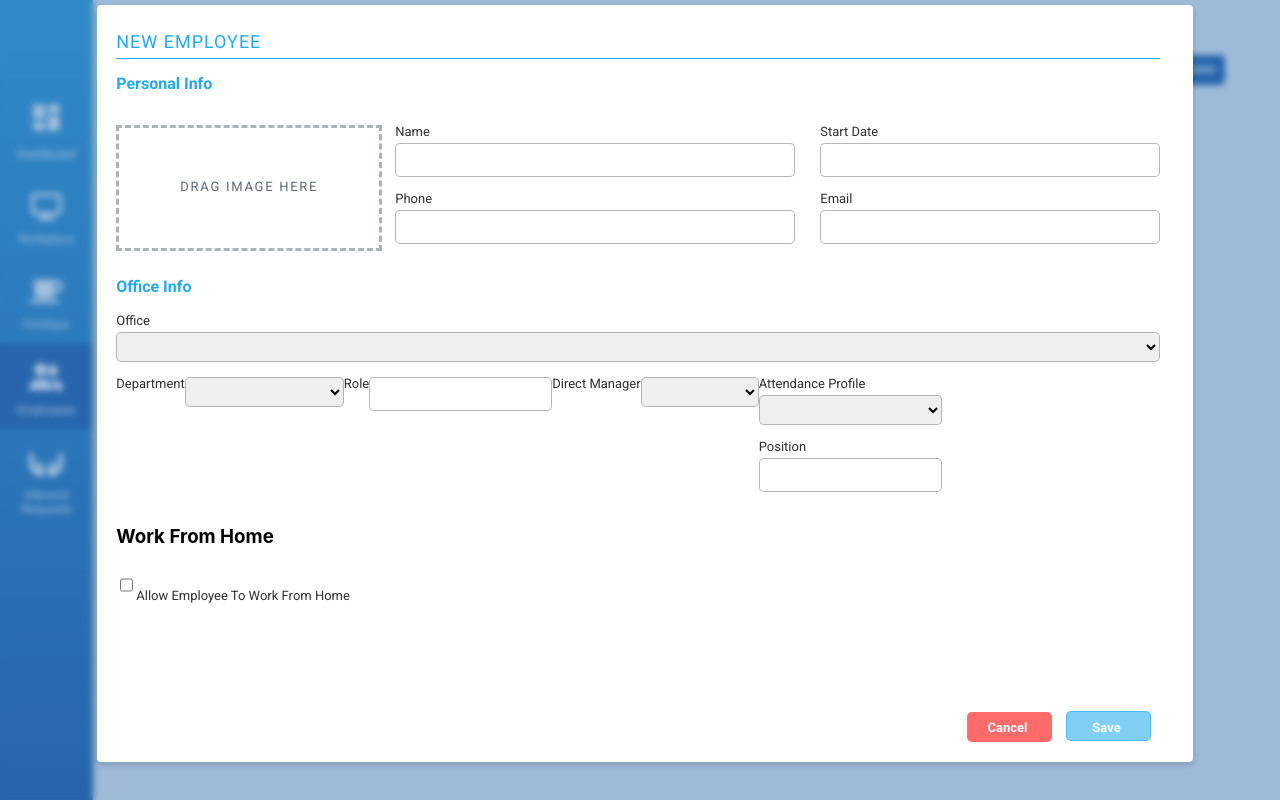
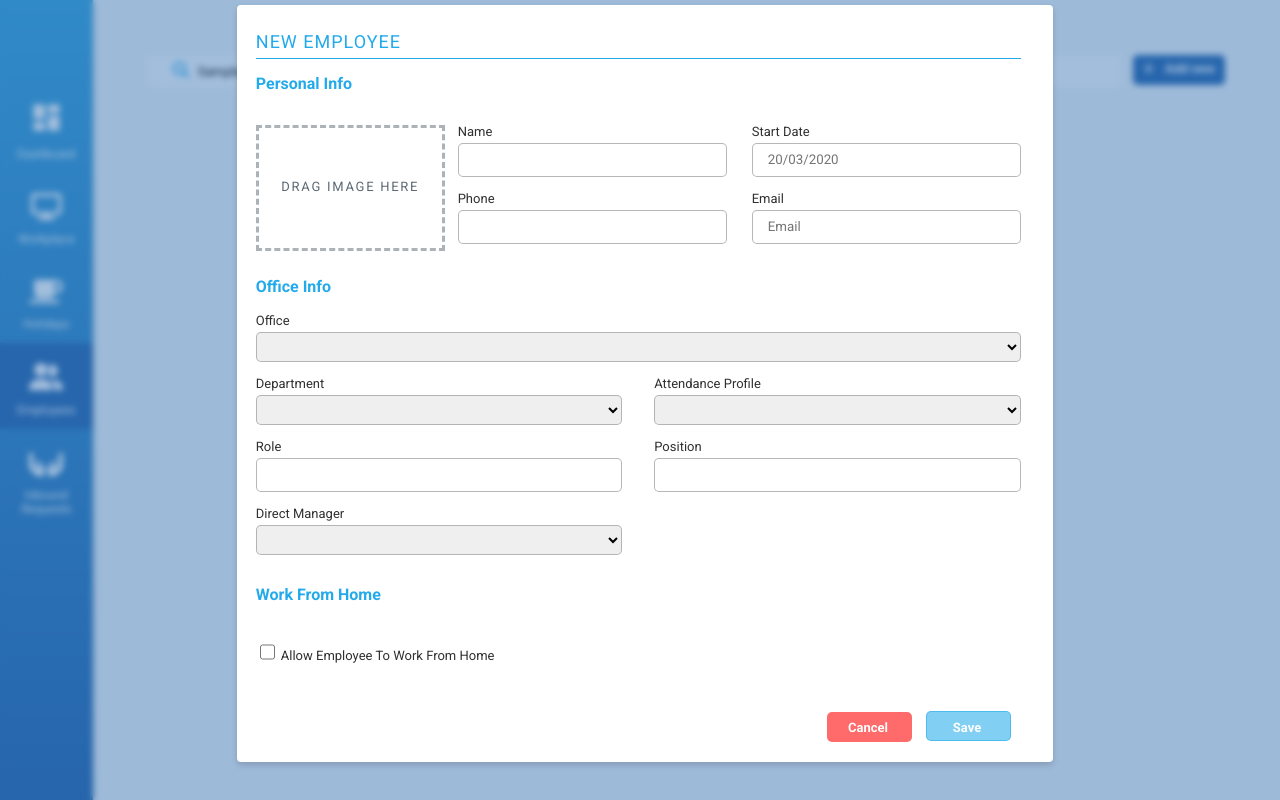
Before and after one commit to Zengoozz/employees-registeration, a React (Create React App) app: page / in a window 1280 px wide. Both pictures are taken after typing "Sample" into the empty fields and a click on the button "Add new". Built offline with nearby package versions, Linux system fonts and the light colour scheme.

Commit message:
modify add user form

```diff
--- a/src/css/adduser.css
+++ b/src/css/adduser.css
@@ -4,11 +4,16 @@ select {
     border-radius: 5px;
     border: solid 1px rgba(170, 170, 170, 0.84);
     margin-bottom: 15px;
+    font-family: 'Roboto';
+}
+
+.modal__container input {
+    padding-left: 15px;
 }
 
 .modal__container label {
     margin-bottom: 3px;
-    font-family: Roboto;
+    font-family: 'Roboto';
     font-size: 13px;
     font-weight: normal;
     font-stretch: normal;
@@ -34,7 +39,7 @@ select {
 }
 
 .add-user__container {
-    display: flex;
+    display: grid;
     position: relative;
     flex-direction: column;
     flex-wrap: wrap;
@@ -81,6 +86,7 @@ select {
 
 .personal-info__container {
     display: flex;
+    width: 100%;
 }
 
 .personal-info__first-column {
@@ -106,14 +112,16 @@ select {
     display: flex;
     flex-direction: column;
     padding-left: 13px;
-    width: 400px
+    width: 50%;
+    /* width: 430px; */
 }
 
 .personal-info__third-column {
     display: flex;
     flex-direction: column;
     padding-left: 25px;
-    width: 340px;
+    width: 50%;
+    /* width: 430px; */
 }
 
 .office {
@@ -123,7 +131,6 @@ select {
 .office-info__row {
     display: flex;
     flex-direction: column;
-    width: 100%;
 }
 
 .office-info__container {
@@ -132,11 +139,43 @@ select {
 
 .office-info__first-column {
     display: flex;
+    flex-direction: column;
+    width: 50%;
+    margin-right: 32px;
 }
 
 .office-info__second_column {
     display: flex;
     flex-direction: column;
+    width: 50%;
+}
+
+.work-home {
+    margin-bottom: 30px;
+    margin-top: 15px;
+}
+
+.work-home__container {
+    display: flex;
+    align-items: center;
+}
+
+.checkbox {
+    position: relative;
+    width: 15px;
+    height: 15px;
+    background-color: white;
+    border: 1px solid rgba(0, 0, 0, 0.4);
+    border-radius: 3px;
+    margin-right: 6px;
+}
+
+.check-icon{
+    display: block;
+    position: absolute;
+    z-index: 1;
+    right: 0;
+    color: crimson;
 }
 
 .btns-area {
@@ -147,12 +186,12 @@ select {
     margin-right: 42px;
 }
 
-.btns-area > .btn {
+.btns-area>.btn {
     width: 85px;
     height: 30px;
     text-align: center;
     padding: 9px 24px 6px 21px;
-    margin-left:14px;
+    margin-left: 14px;
     border-radius: 5px;
     font-family: Roboto;
     font-size: 13px;
@@ -165,17 +204,21 @@ select {
     border: none;
 }
 
-.save{
+.save {
     border: solid 1px #23aaeb;
     background-color: #23aaeb;
 }
 
-.cancel{
+.cancel {
     border: solid 1px #ff6a6a;
     background-color: #ff6a6a;
 }
 
-.save:disabled{
+.checkbox:hover {
+    cursor: pointer;
+}
+
+.save:disabled {
     border: solid 1px #23aaeb90;
     background-color: #23aaeb90;
     cursor: not-allowed;
--- a/src/css/user.css
+++ b/src/css/user.css
@@ -1,9 +1,10 @@
 .user__container {
     display: flex;
+    flex: 1;
     position: relative;
-    /* width: 400px; */
+    max-width: 350px;
     height: 105px;
-    margin: 22.5px 0 22.5px 22.5px;
+    margin: 22.5px 22.5px 22.5px 22.5px;
     padding: 11px 13px 11.8px 18.9px;
     box-shadow: 0 3px 15px 0 rgba(0, 0, 0, 0.09);
     border: solid 1px #eaeef0;
@@ -131,3 +132,9 @@
 .btn:hover {
     cursor: pointer;
 }
+
+@media screen and (max-width:1600px ) {
+    .user__container {
+        max-width: 900px;
+    }
+}
--- a/src/features/users/AddUser.jsx
+++ b/src/features/users/AddUser.jsx
@@ -2,7 +2,7 @@ import React, { useState } from 'react'
 import { useDispatch } from 'react-redux';
 import { userAdd } from './usersSlice';
 
-export default function AddUser({handleToggle}) {
+export default function AddUser({ handleToggle }) {
     const [newUser, setNewUser] = useState({
         name: '',
         startDate: '',
@@ -66,6 +66,7 @@ export default function AddUser({handleToggle}) {
 
     const handleUserAdd = () => {
         dispatch(userAdd(newUser))
+        handleToggle();
     }
 
 
@@ -111,6 +112,7 @@ export default function AddUser({handleToggle}) {
                                 id='startDate'
                                 type="text"
                                 name='startDate'
+                                placeholder='20/03/2020'
                                 value={newUser.startDate}
                                 onChange={handleAllChanges} />
 
@@ -120,6 +122,7 @@ export default function AddUser({handleToggle}) {
                                 id='email'
                                 type="text"
                                 name='email'
+                                placeholder='Email'
                                 value={newUser.email}
                                 onChange={handleAllChanges} />
                         </div>
@@ -206,9 +209,10 @@ export default function AddUser({handleToggle}) {
                     </div>
 
 
+                    <h3 className='section__title work-home'>Work From Home</h3>
                     <div className="work-home__container">
-                        <h3>Work From Home</h3>
                         <input
+                            className='checkbox'
                             type='checkbox'
                             id='workFromHome'
                             onChange={handleCheck}
```
